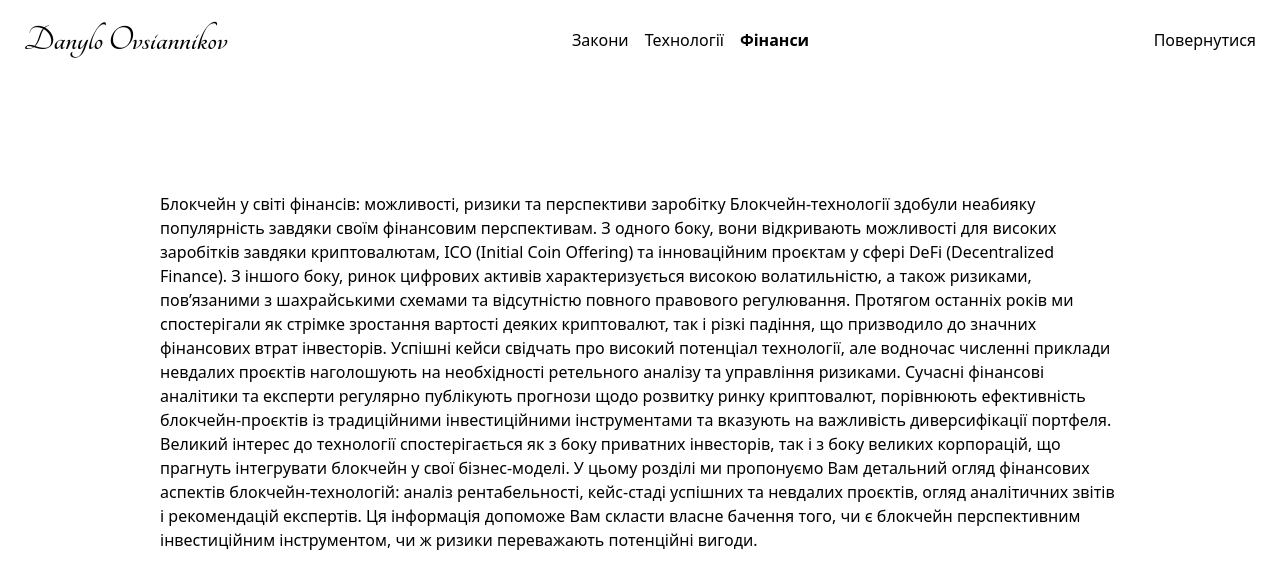
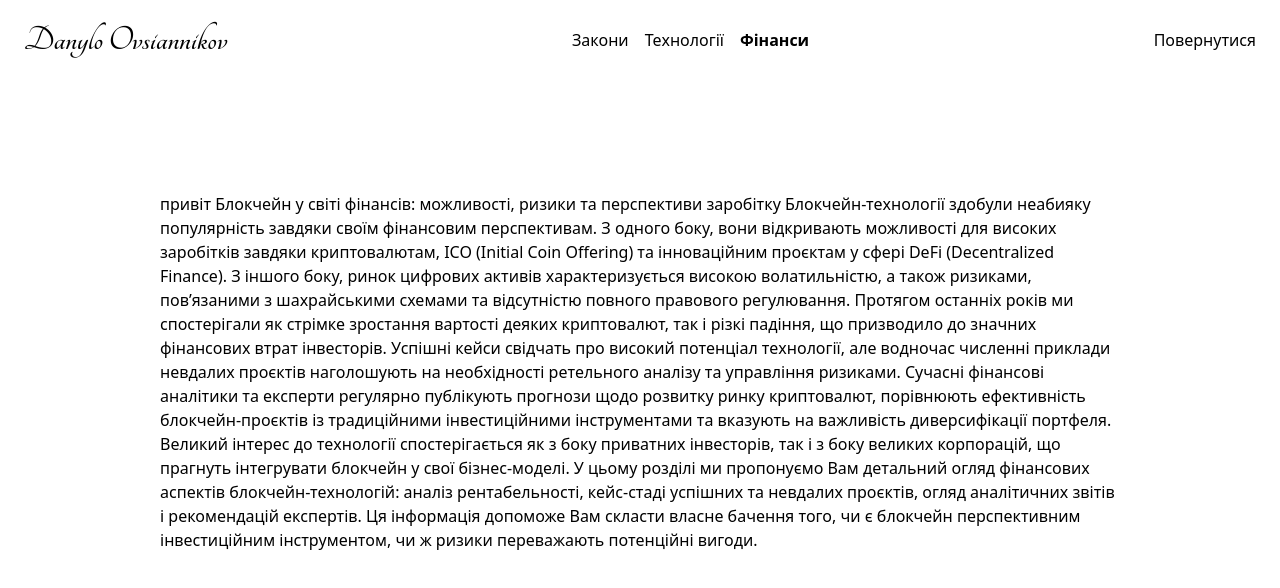
Before and after one commit to DanFromUkraine/blockchainLittleSite, a Next.js app: page /finance in a window 1280 px wide. Shown: the top 588 px of the page. Built offline with nearby package versions, Linux system fonts and the light colour scheme.

Commit message:
трохи змін

```diff
--- a/app/finance/page.tsx
+++ b/app/finance/page.tsx
@@ -4,6 +4,8 @@ import NewPage from "../NewPage";
 export default function page() {
   return (
     <NewPage>
+      привіт
+
       Блокчейн у світі фінансів: можливості, ризики та перспективи заробітку
       Блокчейн-технології здобули неабияку популярність завдяки своїм фінансовим
       перспективам. З одного боку, вони відкривають можливості для високих
```
